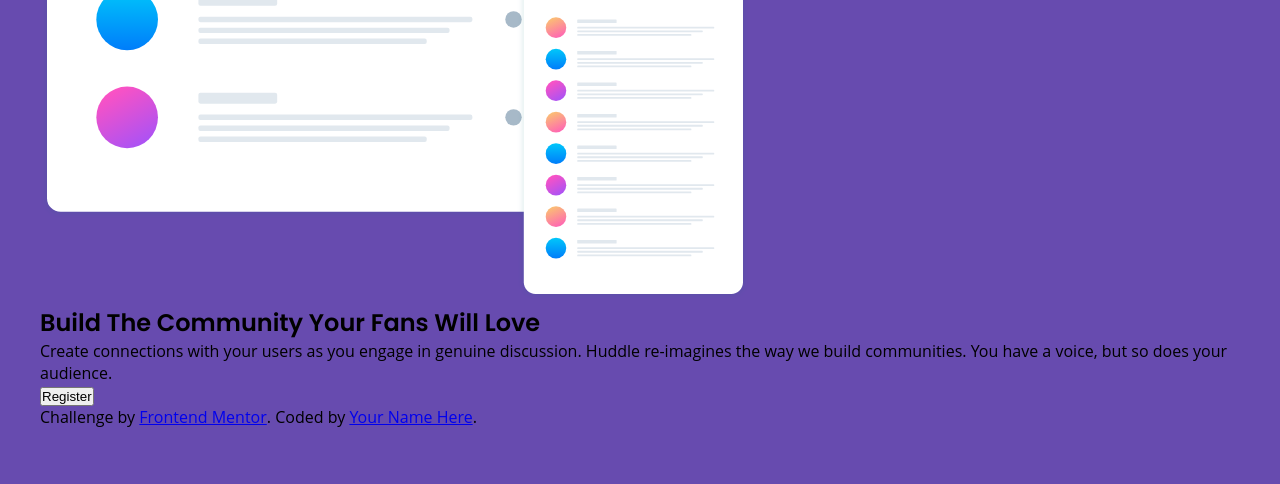
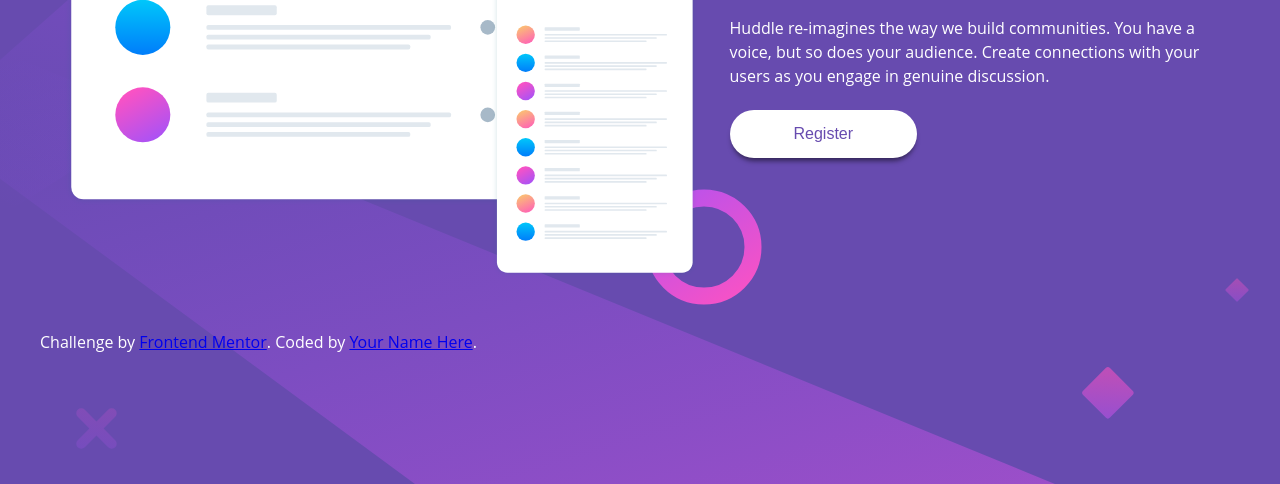
Before and after one commit to rafaeldevvv/huddle-landing-page, a plain HTML site: page index.html in a window 1280 px wide. Shown: the part 316-800 px from the top of the page. Drawn offline with Linux system fonts and the light colour scheme.

Commit message:
Showcase section and utility classes

```diff
--- a/index.html
+++ b/index.html
@@ -8,29 +8,33 @@
 
   <title>Frontend Mentor | Huddle landing page with single introductory section</title>
 </head>
-<body>
+<body class="">
   <header>
-    <img src="images/logo.svg" alt="Logo">
+    <div class="container">
+      <img src="images/logo.svg" alt="Logo" class="logo">
+    </div>
   </header>
 
   <main>
-    <section id="showcase">
-      <div id="left-image">
+    <section id="showcase" >
+      <div class="container">
+        <div class="mockup">
           <img src="images/illustration-mockups.svg" alt="">
         </div>
-      <div id="right">
+        <div class="text">
           <h1>
             Build The Community Your Fans Will Love
           </h1>
 
           <p>
+            Huddle re-imagines the way we build communities. You have a voice, but so does your audience.
             Create connections with your users as you engage in genuine discussion.
-          Huddle re-imagines the way we build communities. You have a voice, but so does your audience.
           </p>
-      </div>
           <button class="btn primary-btn">
             Register
           </button>
+        </div>
+      </div>
     </section>
   </main>
 
--- a/style/style.scss
+++ b/style/style.scss
@@ -1,6 +1,6 @@
-@import url('https://fonts.googleapis.com/css2?family=Alegreya+Sans:ital,wght@0,400;0,500;0,700;0,800;0,900;1,400;1,500;1,700;1,800;1,900&family=Chakra+Petch:wght@300;400;500;600&family=Exo+2:ital,wght@0,100;0,200;0,300;0,400;0,500;0,600;0,700;0,800;0,900;1,100;1,200;1,300;1,400;1,500;1,600;1,700;1,800;1,900&family=Karla:ital,wght@0,200;0,300;0,400;0,500;0,600;0,700;0,800;1,200;1,300;1,400;1,500;1,600;1,700;1,800&family=Orbitron:wght@400;500;600;700;800;900&family=Play:wght@400;700&family=Poppins:ital,wght@0,200;0,400;0,600;1,200;1,400;1,600&family=Press+Start+2P&family=Rajdhani:wght@500;600;700&family=Roboto:ital,wght@0,100;0,300;0,400;0,500;0,700;0,900;1,100;1,300;1,400;1,500;1,700;1,900&family=VT323&display=swap');
+@import url("https://fonts.googleapis.com/css2?family=Alegreya+Sans:ital,wght@0,400;0,500;0,700;0,800;0,900;1,400;1,500;1,700;1,800;1,900&family=Chakra+Petch:wght@300;400;500;600&family=Exo+2:ital,wght@0,100;0,200;0,300;0,400;0,500;0,600;0,700;0,800;0,900;1,100;1,200;1,300;1,400;1,500;1,600;1,700;1,800;1,900&family=Karla:ital,wght@0,200;0,300;0,400;0,500;0,600;0,700;0,800;1,200;1,300;1,400;1,500;1,600;1,700;1,800&family=Orbitron:wght@400;500;600;700;800;900&family=Play:wght@400;700&family=Poppins:ital,wght@0,200;0,400;0,600;1,200;1,400;1,600&family=Press+Start+2P&family=Rajdhani:wght@500;600;700&family=Roboto:ital,wght@0,100;0,300;0,400;0,500;0,700;0,900;1,100;1,300;1,400;1,500;1,700;1,900&family=VT323&display=swap");
 
-$violet: hsl(257,40%, 49%);
+$violet: hsl(257, 40%, 49%);
 $soft-magenta: hsl(300, 69%, 71%);
 
 * {
@@ -9,15 +9,29 @@ $soft-magenta: hsl(300, 69%, 71%);
   box-sizing: border-box;
 }
 
+$section-gap: 3em;
+@mixin flex-gap($direction: column, $gap: $section-gap) {
+  display: flex;
+  flex-direction: $direction;
+  gap: $gap;
+}
+
 body {
-   min-height: 100vh;
-   font-family: "Open Sans", sans-serif;
-   background: url("../images/bg-mobile.svg") no-repeat, $violet;
-   padding: 2.5em;
+  min-height: 100vh;
+  font-family: "Open Sans", sans-serif;
+  background: url("../images/bg-mobile.svg") no-repeat top / 100% auto, $violet;
+  padding: 2.5em;
+  color: white;
+  @include flex-gap;
+}
+
+.container {
+  max-width: 1150px;
+  margin-inline: auto;
 }
 
 img {
-   max-width: 100%;
+  max-width: 100%;
 }
 
 h1,
@@ -26,5 +40,86 @@ h3,
 h4,
 h5,
 h6 {
-   font-family: "Poppins", sans-serif;
+  font-family: "Poppins", sans-serif;
 }
+
+.logo {
+  width: 125px;
+}
+
+.btn {
+  border: 0;
+  outline: 0;
+  background: none;
+  padding: 1em 4em;
+  border-radius: 30px;
+  line-height: 100%;
+  box-shadow: 0 5px 5px -2px rgba(0, 0, 0, 0.5);
+  cursor: pointer;
+}
+
+.primary-btn {
+  background-color: white;
+  color: $violet;
+  transition-property: background, color;
+  transition-duration: 0.2s;
+}
+.primary-btn:hover {
+  color: white;
+  background: $soft-magenta;
+}
+
+#showcase {
+  .container {
+    @include flex-gap;
+  }
+
+  .text {
+    text-align: center;
+  }
+  h1 {
+    margin-bottom: 0.8em;
+  }
+  p {
+    line-height: 1.5;
+    margin-bottom: 1.4em;
+  }
+
+  .btn {
+    width: 65%;
+  }
+}
+
+@media (min-width: 576px) {
+   body {
+      background: url("../images/bg-desktop.svg") no-repeat, $violet;
+   }
+
+  .logo {
+    width: 200px;
+  }
+
+  #showcase {
+    .container {
+      @include flex-gap($direction: row, $gap: 2em);
+    }
+
+    .mockup {
+      flex: 0 0 55%;
+      align-self: center;
+    }
+    .text {
+      flex: 1 1 auto;
+      text-align: left;
+      padding-top: 3em;
+    }
+
+    h1 {
+      font-size: 2.3em;
+    }
+    .btn {
+      width: auto;
+      font-size: 1em;
+    }
+  }
+}
```
Also changed, not shown: style/style.css, 1 other file. Lines whose indentation alone changed are shown as unchanged.
